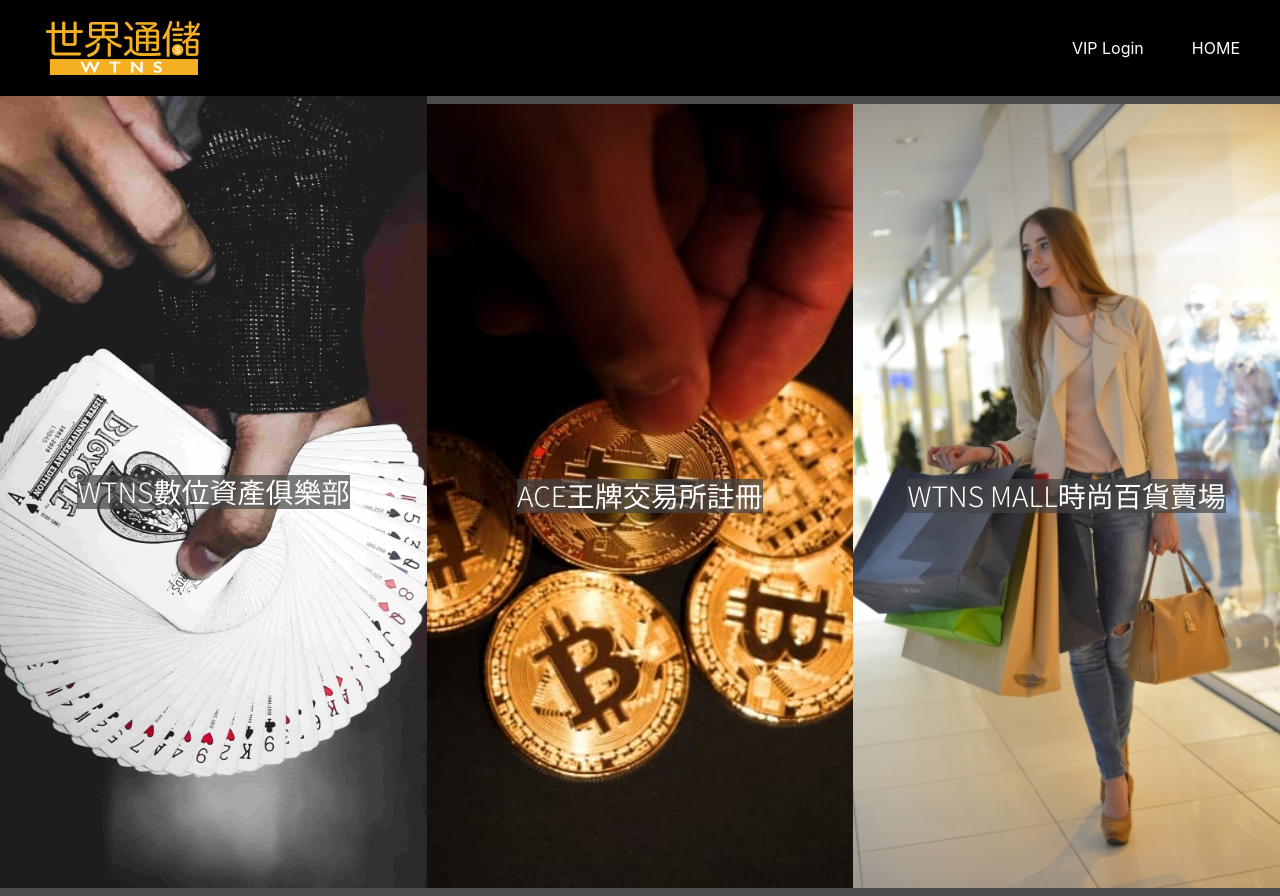
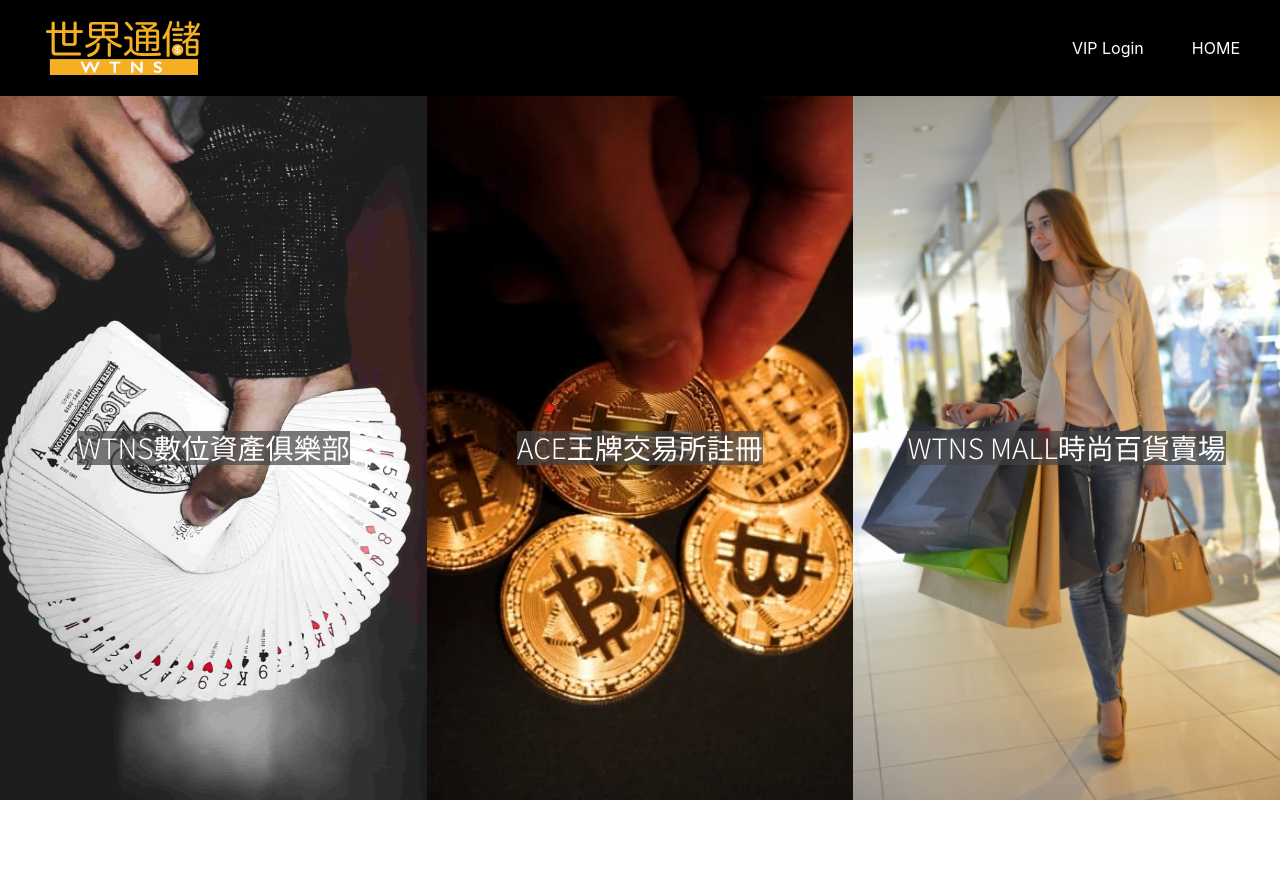
Before and after one commit to z110x119c911/club, a website: page public/index.html in a window 1280 px wide. After the commit the page ends 800 px from the top, so only its background shows below. Drawn offline with Linux system fonts and the light colour scheme.

Commit message:
v4.0 official

```diff
--- a/public/index.html
+++ b/public/index.html
@@ -17,7 +17,7 @@
         <nav class="navbar navbar-light nav_CoverIn d-flex justify-content-md-center justify-content-between">
             <a class="navbar-brand m-0" href="#">
                 <img src="images/lg2.png" class="align-top d-none d-md-block" alt="">
-                <img src="images/lg2_sm_2.png" class=" d-md-none" alt="">
+                <img src="images/lg2_sm.png" class=" d-md-none" alt="">
             </a>
             <div class="ml-md-auto">
                 <ul class="nav">
@@ -36,7 +36,7 @@
     <main>
         <section style="background: #4b4b4b;">
             <div class="row no-gutters text-center">
-                <div class="col-md-4 pb-2 mt-md-96 solomo">
+                <div class="col-md-4 pt-md-96 solomo">
                     <a href="">
                         <div class="img d-flex justify-content-center align-items-center" style="background-image: url('images/casino.jpg');">
                             <div class="main_content text-white">
@@ -50,7 +50,7 @@
                 </div>
                 <!-- <div class="d-md-none py-1 w-100"></div> -->
 
-                <div class="col-md-4 py-2 mt-md-96 wtns_shop">
+                <div class="col-md-4 pt-2 py-md-0 pt-md-96 wtns_shop">
                     <a href="">
                         <div class="img d-flex justify-content-center align-items-center" style="background-image: url('images/exchange.jpg');">
                             <div class="main_content text-white">
@@ -63,7 +63,7 @@
                     </a>
                 </div>
                 <!-- <div class="d-md-none py-1 w-100"></div> -->
-                <div class="col-md-4 py-2 mt-md-96 ACE">
+                <div class="col-md-4 py-2 py-md-0 pt-md-96 ACE">
                     <a href="">
                         <div class="img d-flex justify-content-center align-items-center" style="background-image: url('images/shopping.jpg');">
                             <div class="main_content text-white">
--- a/source/stylesheets/all.scss
+++ b/source/stylesheets/all.scss
@@ -40,19 +40,17 @@
         overflow: hidden;
     }
 }
-@media (max-width: 768px){          //for ipad
-     .wtns_shop, .ACE{
-         padding-top: 0px !important;
-     }
-}
+// @media (max-width: 768px){          //for ipad
+//     //  .wtns_shop, .ACE{
+//     //      padding-top: 0px !important;
+//     //  }
+// }
 .solomo > a, .wtns_shop > a, .ACE > a{
     text-decoration: none;
 }
 .img{
     width: 100%;
     height: 100%;
-    // border: 3px solid #ffd700;
-    // box-shadow: 0 0 5px rgba(0, 0, 0, 0.502);
     background-size: cover;
     background-position: center center;
     background-repeat: no-repeat;
```
Also changed, not shown: source/index.html (+4 -4 lines), public/images/lg2_sm.png, public/stylesheets/all.css, source/images/arrow.gif (deleted), source/images/click.gif (deleted), source/images/click2.gif (deleted), source/images/lg2_sm.png, source/images/lg2_sm_2.png (deleted), 1 other file.
